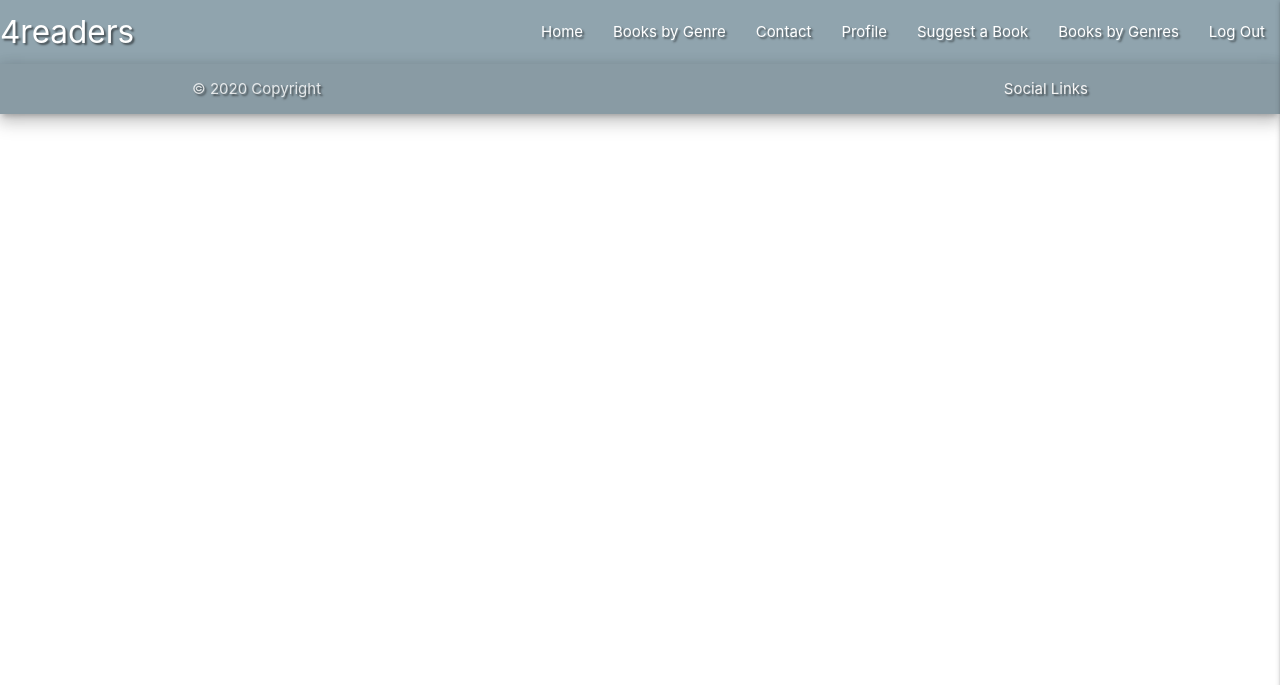
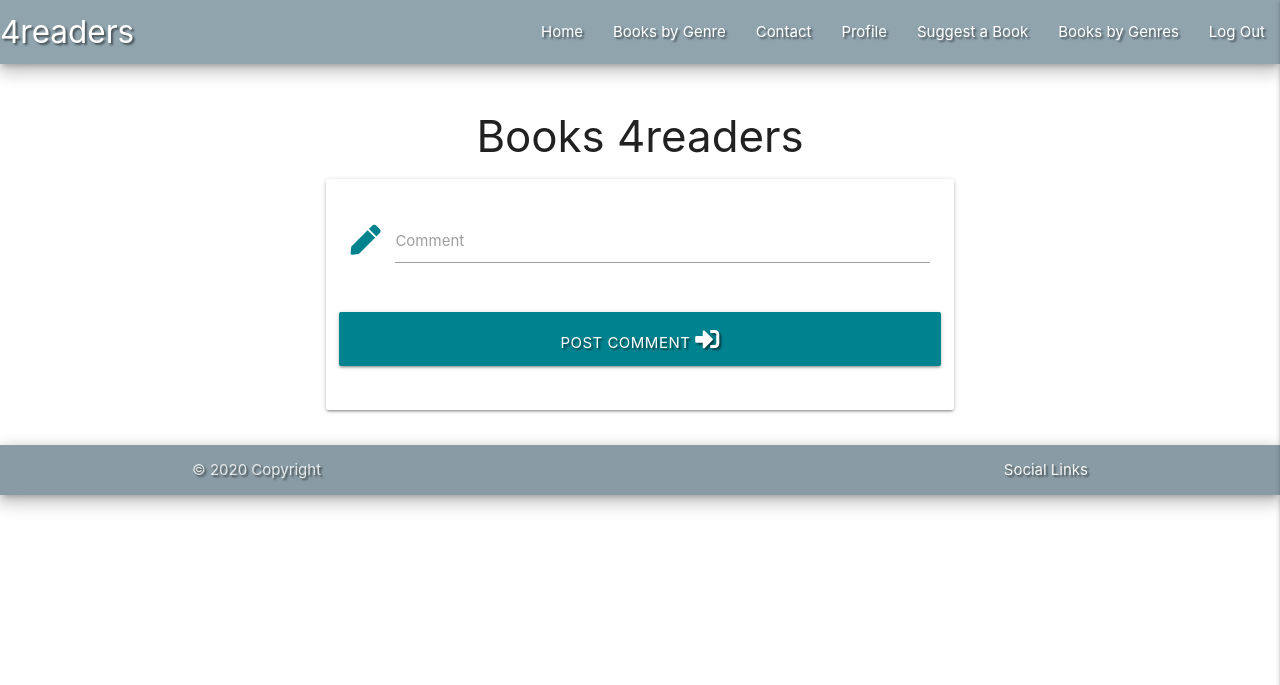
Before and after one commit to MariaPSegarra/MP3-BookClub, a Flask app: page / in a window 1280 px wide. Shown: the top 685 px of the page. Run offline with Flask 2, Linux system fonts and the light colour scheme; the visitor is signed in with stand-in values (Sample User, id 1); data that the repository does not hold is empty; some libraries are stand-ins or nearby versions.

Commit message:
Homepage html to display data from Mongo

```diff
--- a/app.py
+++ b/app.py
@@ -10,6 +10,12 @@
 
 
 app = Flask(__name__)
+comments = []
+
+
+def add_comment(username, comment):
+    # add new comment
+    comments.append({"from": username, "comment": comment})
 
 
 app.config["MONGO_DBNAME"] = os.environ.get("MONGO_DBNAME")
@@ -20,8 +26,8 @@
 
 
 @app.route("/")
-@app.route("/see_books")
-def see_books():
+@app.route("/books", methods=["GET", "POST"])
+def books():
     books = mongo.db.books.find()
     return render_template("books.html", books=books)
 
@@ -98,6 +104,8 @@
 
 @app.route("/contact", methods=["GET", "POST"])
 def contact():
+    # displays flash message after the message has been sent.
+    # it should return an empty template
     flash("Your message has been sent")
     return render_template("contact.html")
 
--- a/static/style.css
+++ b/static/style.css
@@ -1,18 +1,28 @@
-    background-color: blue;
-
-    display: flex;
-    min-height: 100vh;
-    flex-direction: column;
+main {
+    flex: 1 0 auto;
+    padding-top: 20px;
+    padding-bottom: 20px;
 }
-
- main {
-    flex: 1 0 auto;
-  }
 
 .text-shadow {
     text-shadow: 2px 2px 2px rgba(0, 0, 0, 0.5);
 }
 
+.brand-logo {
+    padding-left: 20px;
+}
+
 .page-footer {
     padding-top: 0px;
 }
+
+.flashes h4 {
+    line-height: 2;
+    padding: 10px;
+    max-width: 500px;
+}
+
+@media screen and (max-width: 600px) {
+  .card-image {
+    display: none;
+}}
--- a/templates/base.html
+++ b/templates/base.html
@@ -7,8 +7,6 @@
         integrity="sha512-xA6Hp6oezhjd6LiLZynuukm80f8BoZ3OpcEYaqKoCV3HKQDrYjDE1Gu8ocxgxoXmwmSzM4iqPvCsOkQNiu41GA==" crossorigin="anonymous" type="text/css">
     <link rel="stylesheet" href="https://cdnjs.cloudflare.com/ajax/libs/materialize/1.0.0/css/materialize.min.css" type="text/css">
     <link rel="stylesheet" href="{{ url_for('static', filename='style.css') }}" type="text/css">
-
-
     {% block styles %}
     {% endblock %}
 
@@ -20,10 +18,10 @@
         <!-- top navbar -->
             <nav class="nav-extended z-depth-3 text-shadow blue-grey lighten-2">
                 <div class="nav-wrapper">
-                    <a href="{{ url_for('see_books') }}" class="brand-logo">4readers</a>
+                    <a href="{{ url_for('books') }}" class="brand-logo">4readers</a>
                     <a href="#" data-target="mobile-demo" class="sidenav-trigger right"><i class="fas fa-bars"></i></a>
                     <ul class="right hide-on-med-and-down">
-                        <li><a href="{{ url_for('see_books') }}">Home</a></li>
+                        <li><a href="{{ url_for('books') }}">Home</a></li>
                         <li><a href="#">Books by Genre</a></li>
                         <li><a href="{{ url_for('contact') }}">Contact</a></li>
                         {% if session.user %}
@@ -42,7 +40,7 @@
         <!-- mobile sidenav -->
             <ul class="sidenav" id="mobile-demo">
                 <li><h4 class="center-align blue-grey-text text-lighten-2">4readers</h4></li>
-                        <li><a href="{{ url_for('see_books') }}">Home</a></li>
+                        <li><a href="{{ url_for('books') }}">Home</a></li>
                         <li><a href="#">Books by Genre</a></li>
                         <li><a href="{{ url_for('contact') }}">Contact</a></li>
                         {% if session.user %}
--- a/templates/books.html
+++ b/templates/books.html
@@ -1,14 +1,54 @@
 {% extends "base.html" %}
 {% block content %}
 
-   {% for book in books %}
-        {{ book.book_title }}<br>
-        {{ book.book_author }}<br>
-        {{ book.genre_name }}<br>
-        {{ book.book_description }}<br>
-        {{ book.add_to_favourites }}<br>
-        {{ book.comment }}<br>
-        {{ book.reader_likes }}<br>
+<section class="container">
+<h3 class="center-align">Books 4readers</h3>
+
+{% for book in books %}
+  <div class="col s12 m7">
+    <div class="card horizontal">
+            <div class="card-image ">
+                <img src="https://i.gr-assets.com/images/S/compressed.photo.goodreads.com/books/1353277730l/11588.jpg">
+            </div>
+        <div class="card-stacked">
+            <div class="card-content">
+                <span class="card-title cyan-text text-darken-3"><b>{{ book.book_title }} by {{ book.book_author }}</b></span>
+                <br>
+                <p><b>Genre:</b> <em>{{ book.genre_name }}</em></p>
+                <br>
+                <p>{{ book.book_description }}</p>
+            </div>
+            <div class="card-action">
+                <a href="#">Like<i class="fas fa-star prefix cyan-text text-darken-3"></i></a>
+            </div>
+        </div>
+  </div>
+{% endfor %}
+</section>
+
+{% if session.user %}
+<section class="container">
+    <form class="col s12 m7" method="POST">
+        <div class="card-panel">
+            <div class="row">
+                <div class="input-field col s12">
+                    <i class="fas fa-pen prefix cyan-text text-darken-3"></i>
+                    <textarea id="comment" name="comment" class="materialize-textarea validate"></textarea>
+                    <label for="comment">Comment</label>
+                </div>
+            </div>
+            <div class="row">
+                <button type="submit" name="send-comment" id="send-comment" class="col s12 btn-large cyan darken-3 text-shadow">
+                    Post comment <i class="fas fa-sign-in-alt"></i>
+                </button>
+            </div>
+        </div>
+    </form>
+{% endif %}
+
+    {% for comment in book_comments %}
+        <p>{{ comment.from }}: {{ comment.comment }}</p>
     {% endfor %}
+</section>
 
 {% endblock %}
```
Also changed, not shown: templates/contact.html (+12 -16 lines).
